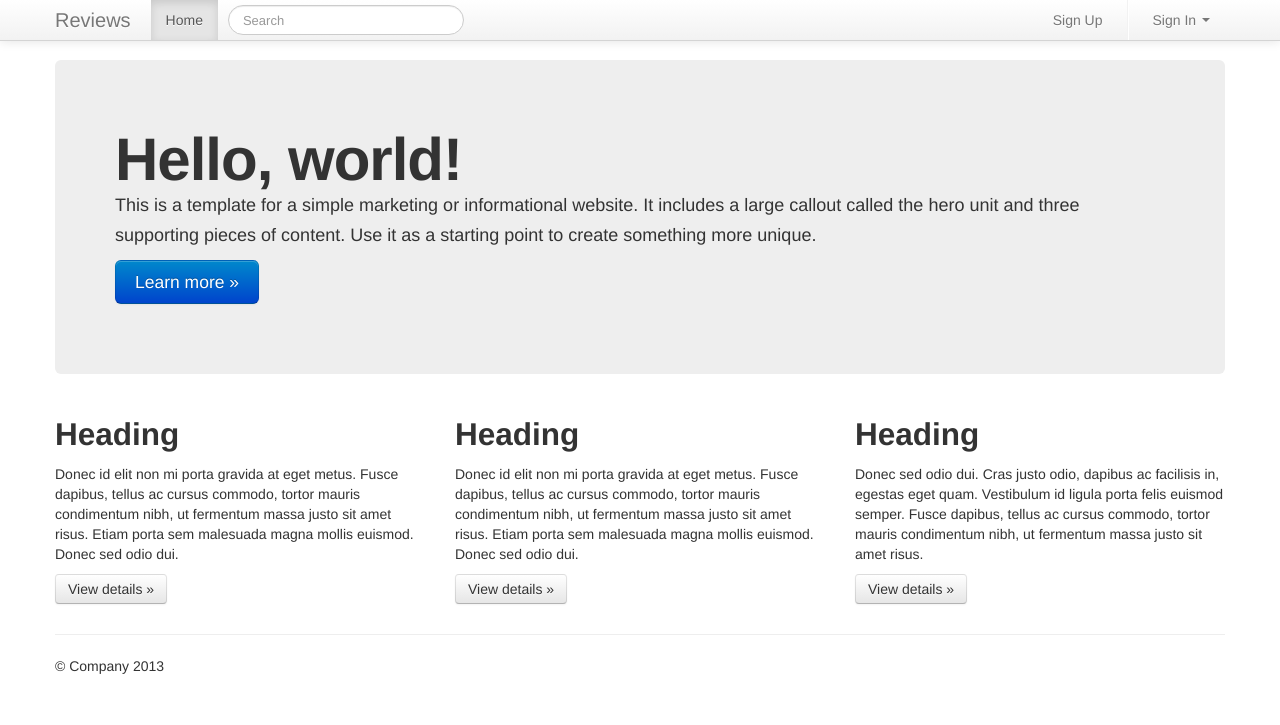
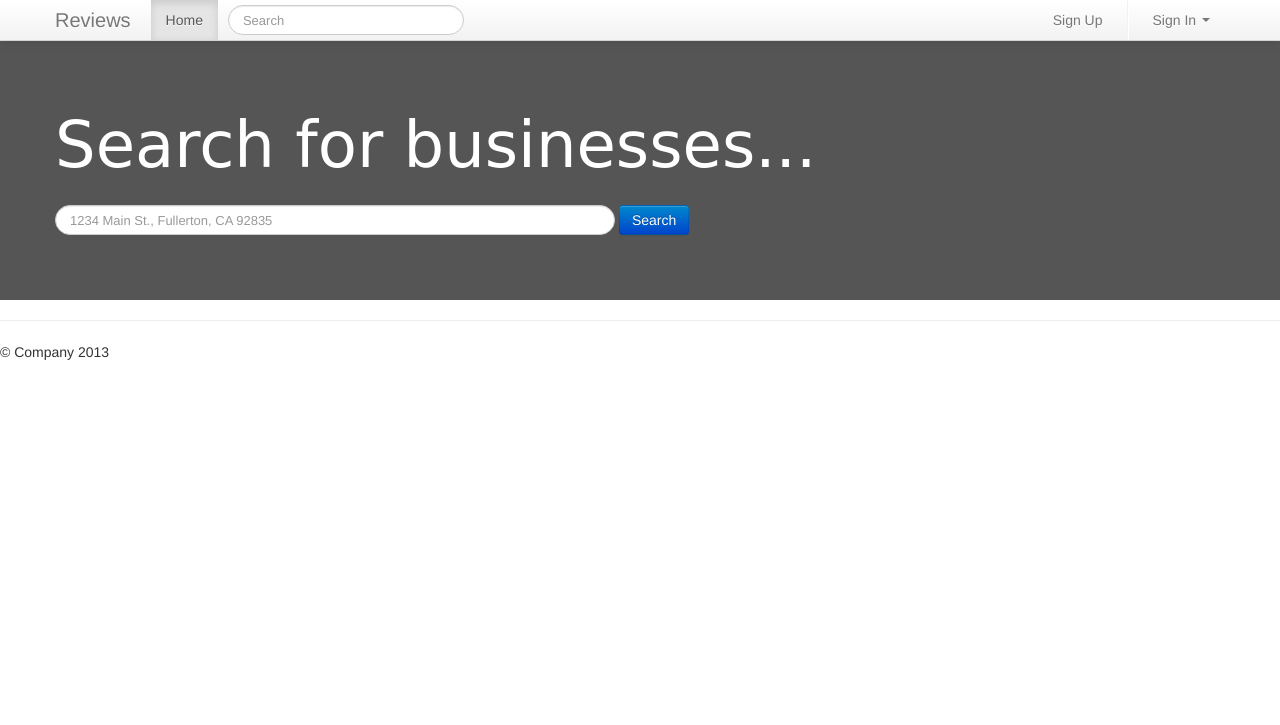
Before and after one commit to CPSC473Team4/corrupted_half, a Django app: page /home/ in a window 1280 px wide. Shown: the top 725 px of the page. Run offline with Django 3.2, Linux system fonts and the light colour scheme; some libraries are stand-ins or nearby versions.

Commit message:
Added login functionality (will probably change urls to match django's LOGIN_URL and add more conformity) Modified home page to feature a big search and custom font

```diff
--- a/corrupted_half/urls.py
+++ b/corrupted_half/urls.py
@@ -1,4 +1,5 @@
 from django.conf.urls import patterns, include, url
+from reviews.views import AuthLoginView
 
 # Uncomment the next two lines to enable the admin:
 # from django.contrib import admin
@@ -9,6 +10,7 @@ urlpatterns = patterns('',
     # url(r'^$', 'corrupted_half.views.home', name='home'),
     url(r'^$', 'reviews.views.home'),
 	url(r'^home/', 'reviews.views.home'),
+	url(r'^auth/(?P<action>\w+)', 'reviews.views.auth'),
 
     # Uncomment the admin/doc line below to enable admin documentation:
     # url(r'^admin/doc/', include('django.contrib.admindocs.urls')),
--- /dev/null
+++ b/reviews/static/style.css
@@ -0,0 +1,21 @@
+#splash {
+  margin:0;
+  padding-top:100px;
+  height: 200px;
+  background: #555;
+}
+
+#splash h1 {
+	color: #FFF;
+	font-size: 64px;
+	font-weight: 400;
+	line-height: 1.1em;
+	margin-bottom:20px;
+	font-family: 'Satisfy',cursive;
+}
+
+@media(max-width: 480px) {
+	#splash h1 {
+		font-size: 48px;
+	}
+}
--- a/reviews/templates/reviews/base.html
+++ b/reviews/templates/reviews/base.html
@@ -14,12 +14,14 @@
     <style type="text/css">
       body {
         {% block style_mod %}
-        padding-top: 60px;
+
         padding-bottom: 40px;
         {% endblock %}
       }
     </style>
     <link href="{% static "bootstrap/css/bootstrap-responsive.css" %}" rel="stylesheet">
+
+    <link href="{% static "style.css" %}" rel="stylesheet">
 
     <!-- HTML5 shim, for IE6-8 support of HTML5 elements -->
     <!--[if lt IE 9]>
@@ -68,10 +70,10 @@
               <input type="text" class="search-query" placeholder="Search">
             </form>
 
-            {% if logged_in %}
+            {% if user.is_authenticated %}
             <ul class="nav pull-right">
               <li class="dropdown">
-                <a class="dropdown-toggle" href="#" data-toggle="dropdown">{{ user.first_name }} {{ user.last_name }} <strong class="caret"></strong></a>
+                <a class="dropdown-toggle" href="#" data-toggle="dropdown">{{ user.username }} <strong class="caret"></strong></a>
                 <ul class="dropdown-menu" style="padding: 15px; padding-bottom: 0px;">
                   <li><a href="/user">Profile</a></li>
                   <li class="divider-horizontal"></li>
@@ -86,7 +88,8 @@
               <li class="dropdown">
                 <a class="dropdown-toggle" href="#" data-toggle="dropdown">Sign In <strong class="caret"></strong></a>
                 <div class="dropdown-menu" style="padding: 15px; padding-bottom: 0px;">
-                  <form method="post" action="/login" accept-charset="UTF-8">
+                  <form method="post" action="/auth/login" accept-charset="UTF-8">
+                    {% csrf_token %}
                     <input style="margin-bottom: 15px;" type="text" placeholder="Username" id="username" name="username">
                     <input style="margin-bottom: 15px;" type="password" placeholder="Password" id="password" name="password">
                     <input style="float: left; margin-right: 10px;" type="checkbox" name="remember-me" id="remember-me" value="1">
@@ -104,11 +107,9 @@
       </div>
     </div>
 
-    <div class="container">
-      {% block content %}
+    {% block content %}
 
-      {% endblock %}
-    </div> <!-- /container -->
+    {% endblock %}
 
     <!-- Le javascript
     ================================================== -->
--- a/reviews/templates/reviews/index.html
+++ b/reviews/templates/reviews/index.html
@@ -4,7 +4,6 @@
 {% block title %}My Marketing Example{% endblock %}
 
 {% block style_mod %}
-padding-top: 60px;
 padding-bottom: 40px;
 {% endblock %}
 
@@ -16,31 +15,17 @@ padding-bottom: 40px;
 
 {% block content %}
 
-<!-- Main hero unit for a primary marketing message or call to action -->
-<div class="hero-unit">
-  <h1>Hello, world!</h1>
-  <p>This is a template for a simple marketing or informational website. It includes a large callout called the hero unit and three supporting pieces of content. Use it as a starting point to create something more unique.</p>
-  <p><a href="#" class="btn btn-primary btn-large">Learn more &raquo;</a></p>
-</div>
-
-<!-- Example row of columns -->
-<div class="row">
-  <div class="span4">
-    <h2>Heading</h2>
-    <p>Donec id elit non mi porta gravida at eget metus. Fusce dapibus, tellus ac cursus commodo, tortor mauris condimentum nibh, ut fermentum massa justo sit amet risus. Etiam porta sem malesuada magna mollis euismod. Donec sed odio dui. </p>
-    <p><a class="btn" href="#">View details &raquo;</a></p>
+<header class="jumbotron subhead" id="splash">
+  <div class="container">
+    <div id="signup" class="span12" style="margin:0 auto;float:none;padding-bottom:60px">
+      <h1>Search for businesses...</h1>
+      <form method="post" action="/search" class="navbar-search pull-left">
+        <input type="text" class="input-xxlarge search-query" placeholder="1234 Main St., Fullerton, CA 92835">
+        <input type="submit" class="btn btn-primary" value="Search">
+      </form>
+    </div>
   </div>
-  <div class="span4">
-    <h2>Heading</h2>
-    <p>Donec id elit non mi porta gravida at eget metus. Fusce dapibus, tellus ac cursus commodo, tortor mauris condimentum nibh, ut fermentum massa justo sit amet risus. Etiam porta sem malesuada magna mollis euismod. Donec sed odio dui. </p>
-    <p><a class="btn" href="#">View details &raquo;</a></p>
- </div>
-  <div class="span4">
-    <h2>Heading</h2>
-    <p>Donec sed odio dui. Cras justo odio, dapibus ac facilisis in, egestas eget quam. Vestibulum id ligula porta felis euismod semper. Fusce dapibus, tellus ac cursus commodo, tortor mauris condimentum nibh, ut fermentum massa justo sit amet risus.</p>
-    <p><a class="btn" href="#">View details &raquo;</a></p>
-  </div>
-</div>
+</header>
 
 <hr>
 
--- a/reviews/views.py
+++ b/reviews/views.py
@@ -1,8 +1,44 @@
 # Create your views here.
 
-from django.shortcuts import render
+from django.shortcuts import render, redirect
 from django.conf import settings
+from django.views.generic.base import TemplateView
+
+from django.contrib.auth import authenticate, login
 
 def home(request):
     context = {}
     return render(request, 'reviews/index.html', context)
+
+def auth(request, action):
+	if request.method == 'POST':
+		if action == 'login':
+			username = request.POST['username']
+			password = request.POST['password']
+
+			user = authenticate(username=username, password=password)
+
+			if user is not None:
+				print(user.first_name)
+
+				if user.is_active:
+					login(request, user)
+					return redirect('/')
+				else:
+					# Disabled account
+					pass
+			else:
+				# Return an invalid login error message
+				pass
+	else:
+		if action == 'login':
+			return render(request, 'reviews/auth/login.html', {})
+		else:
+			return render(request, 'reviews/auth/logout.html', {})
+
+
+class AuthLoginView(TemplateView):
+	template_name = 'reviews/index.html'
+
+	def get(self, request, *args, **kwargs):
+		self.render_to_response({})
```
